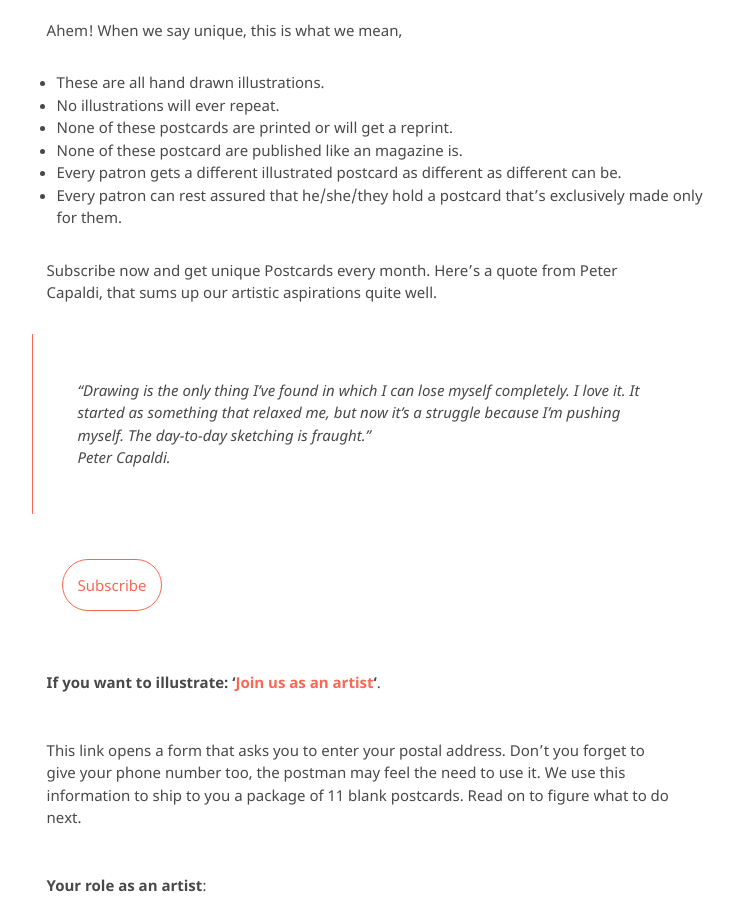
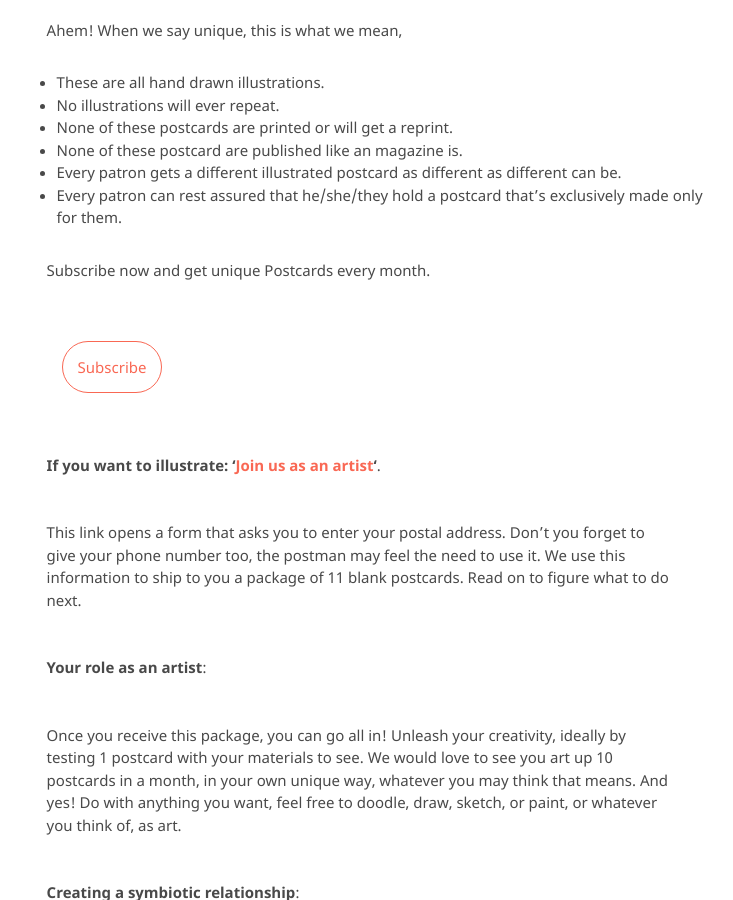
Before and after one commit to kvshvlin/yourmailproject, a Jekyll site: the page built from index.md, in a window 1280 px wide and 900 px high, scrolled down 1144 px. Shown: the whole window, without its empty margins (381-1114 px from the left). Built offline with Jekyll 4.4.1, drawn with Linux system fonts in a browser that asks for light colours; our own code applies the rules of GitHub Pages for plain Markdown files.

Commit message:
Update index.md

```diff
--- a/index.md
+++ b/index.md
@@ -25,10 +25,7 @@ Ahem! When we say unique, this is what we mean,
 - Every patron gets a different illustrated postcard as different as different can be.
 - Every patron can rest assured that he/she/they hold a postcard that's exclusively made only for them.
 
-Subscribe now and get unique Postcards every month. Here's a quote from Peter Capaldi, that sums up our artistic aspirations quite well.
-
-> "Drawing is the only thing I've found in which I can lose myself completely. I love it. It started as something that relaxed me, but now it's a struggle because I'm pushing myself. The day-to-day sketching is fraught."
-> Peter Capaldi.
+Subscribe now and get unique Postcards every month.
 
 <div class="roadmap-spacer-1"></div>
 
```
